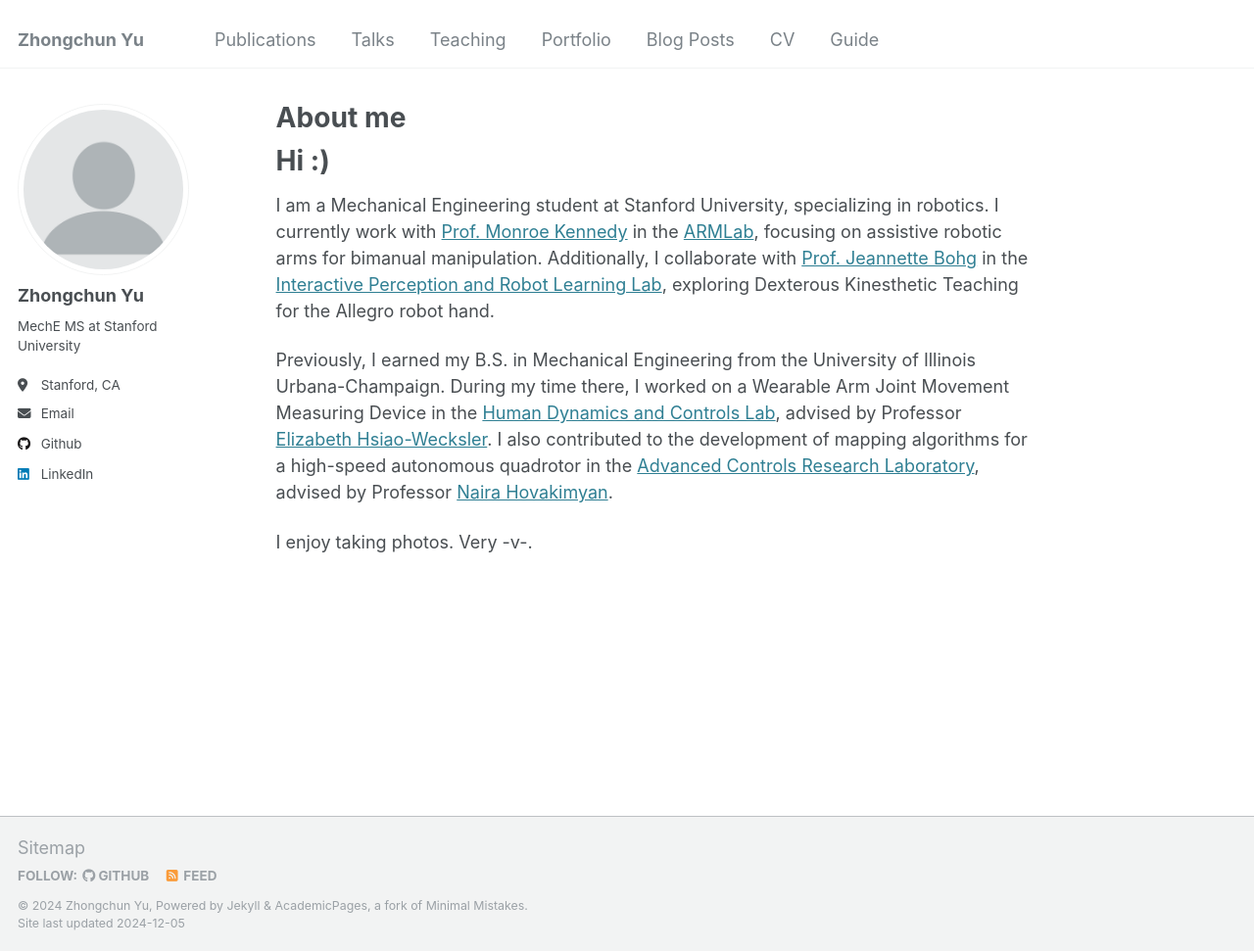
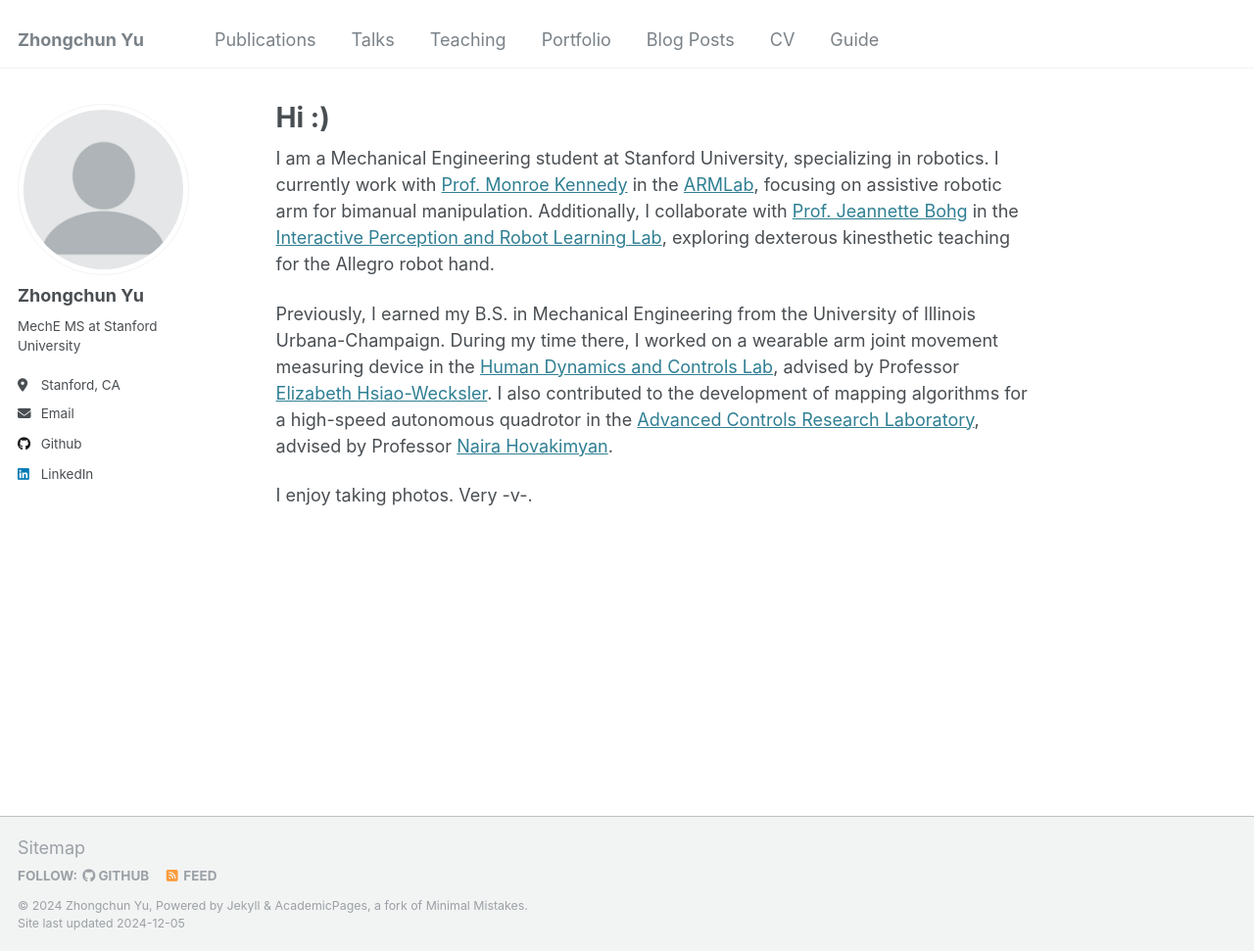
Before and after one commit to yuzhongchun17/yuzhongchun17.github.io, a Jekyll site: the page built from _pages/about.md, in a window 1280 px wide and 971 px high. Shown: the whole window at 98% size. Built offline with Jekyll 4.4.1, drawn with Linux system fonts in a browser that asks for light colours.

Commit message:
Update about.md

```diff
--- a/_pages/about.md
+++ b/_pages/about.md
@@ -1,15 +1,13 @@
 ---
 permalink: /
-title: "About me"
+title: "Hi :)"
 author_profile: true
 redirect_from:
   - /about/
   - /about.html
 ---
-Hi :)
-======
-I am a Mechanical Engineering student at Stanford University, specializing in robotics. I currently work with [Prof. Monroe Kennedy](https://monroekennedy3.com/) in the [ARMLab](https://arm.stanford.edu/), focusing on assistive robotic arms for bimanual manipulation. Additionally, I collaborate with [Prof. Jeannette Bohg](https://web.stanford.edu/~bohg/) in the [Interactive Perception and Robot Learning Lab](https://iprl.stanford.edu/), exploring Dexterous Kinesthetic Teaching for the Allegro robot hand.
+I am a Mechanical Engineering student at Stanford University, specializing in robotics. I currently work with [Prof. Monroe Kennedy](https://monroekennedy3.com/) in the [ARMLab](https://arm.stanford.edu/), focusing on assistive robotic arm for bimanual manipulation. Additionally, I collaborate with [Prof. Jeannette Bohg](https://web.stanford.edu/~bohg/) in the [Interactive Perception and Robot Learning Lab](https://iprl.stanford.edu/), exploring dexterous kinesthetic teaching for the Allegro robot hand.
 
-Previously, I earned my B.S. in Mechanical Engineering from the University of Illinois Urbana-Champaign. During my time there, I worked on a Wearable Arm Joint Movement Measuring Device in the [Human Dynamics and Controls Lab](https://hdcl.mechanical.illinois.edu/), advised by Professor [Elizabeth Hsiao-Wecksler](https://hdcl.mechanical.illinois.edu/people/liz-hsiao-wecksler/). I also contributed to the development of mapping algorithms for a high-speed autonomous quadrotor in the [Advanced Controls Research Laboratory](https://naira.mechse.illinois.edu/), advised by Professor [Naira Hovakimyan](https://mechse.illinois.edu/people/profile/nhovakim).
+Previously, I earned my B.S. in Mechanical Engineering from the University of Illinois Urbana-Champaign. During my time there, I worked on a wearable arm joint movement measuring device in the [Human Dynamics and Controls Lab](https://hdcl.mechanical.illinois.edu/), advised by Professor [Elizabeth Hsiao-Wecksler](https://hdcl.mechanical.illinois.edu/people/liz-hsiao-wecksler/). I also contributed to the development of mapping algorithms for a high-speed autonomous quadrotor in the [Advanced Controls Research Laboratory](https://naira.mechse.illinois.edu/), advised by Professor [Naira Hovakimyan](https://mechse.illinois.edu/people/profile/nhovakim).
 
 I enjoy taking photos. Very -v-.
```
